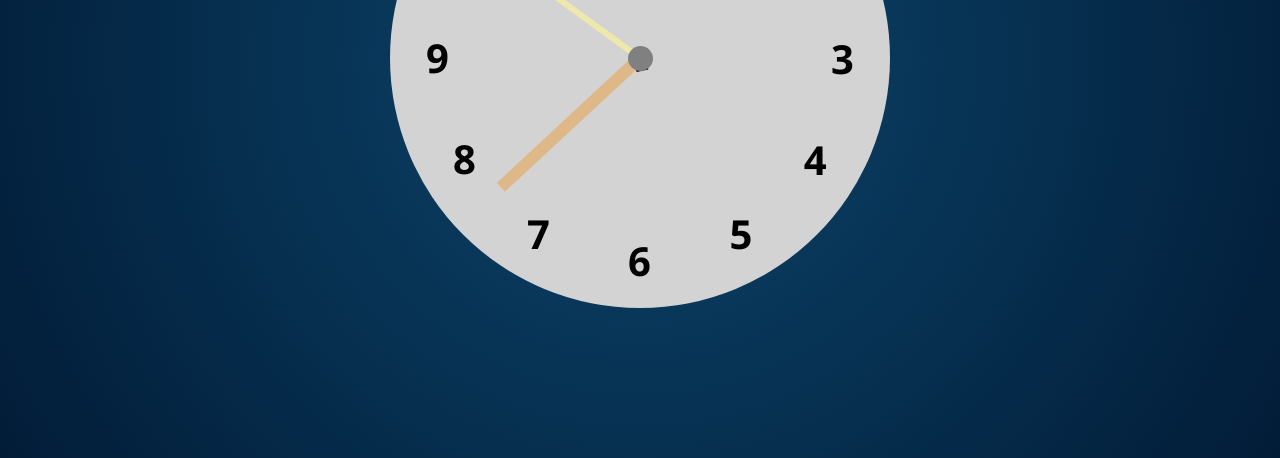
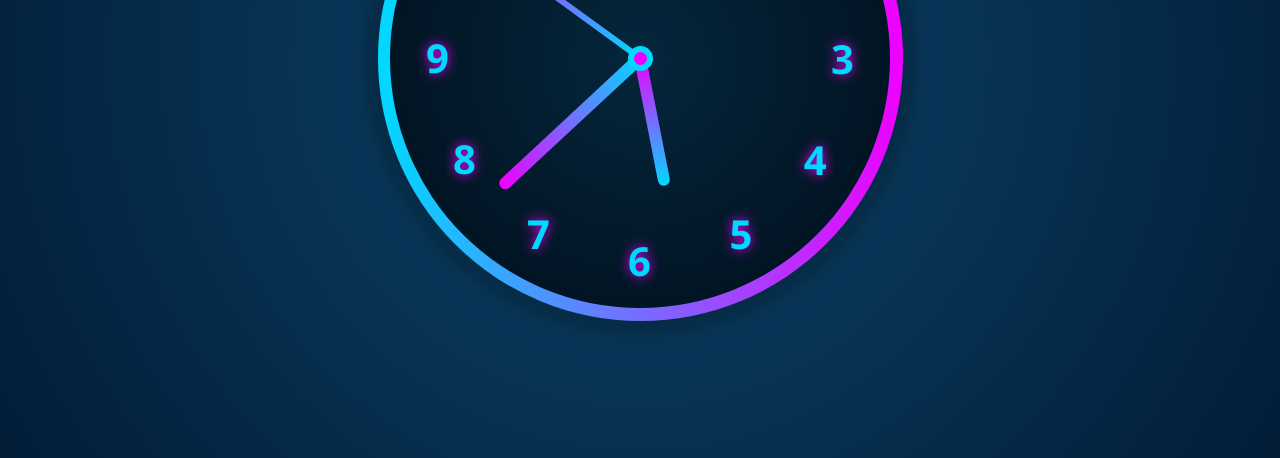
Before and after one commit to FRwebdesigner/clock, a plain HTML site: page index.html in a window 1280 px wide. Shown: the part 342-800 px from the top of the page. Drawn offline with Linux system fonts and the light colour scheme.

Commit message:
new commit

```diff
--- a/file.js
+++ b/file.js
@@ -13,7 +13,7 @@ function clockTick() {
     rotateClockHand(hourHand, hours);
 }
 
-function rotateClockHand(element, rotation){
+function rotateClockHand(element, rotation) {
     element.style.setProperty('--rotate', rotation * 360);
 
 }
--- a/style.css
+++ b/style.css
@@ -17,12 +17,23 @@ body {
     width: 500px;
     height: 500px;
     position: relative;
-    background-color: lightgray;
+    /* background-color: lightgray; */
     border-radius: 50%;
     display: flex;
     justify-content: center;
     align-items: center;
+    background: radial-gradient(circle, #05263c, #000d1a);
+}
 
+.clock::before{
+    content: "";
+    width: 525px;
+    height: 525px;
+    position: absolute;
+    border-radius: 50%;
+    background: linear-gradient(to right ,#00d9ff, #ee00ff);
+    box-shadow: 0 0 15px 15px rgba(0, 0, 0, 0.2);
+    z-index: -1;
 }
 
 .number {
@@ -31,6 +42,8 @@ body {
     text-align: center;
     inset: 20px;
     font-size: 40px;
+    color: #00d9ff;
+    text-shadow: 0 0 12px #ee00ff;
 }
 
 .number b {
@@ -42,7 +55,8 @@ body {
     position: absolute;
     width: 25px;
     height: 25px;
-    background-color: gray;
+    background-color: #ee00ff;
+    border: 6px solid #00d9ff;
     border-radius: 50%;
 }
 
@@ -54,22 +68,23 @@ body {
     transform: translate(-50%) rotate(calc(var(--rotate) *
     1deg));
     transform-origin: bottom;
+    border-radius: 30px 30px 0 0 ;
 }
 
 .hour-hand {
     width: 12px;
-    height: 13px;
-    background-color: black;
+    height: 130px;
+    background: linear-gradient(#00d9ff, #ee00ff);
 }
 
 .minute-hand {
     width: 12px;
     height: 190px;
-    background-color: burlywood;
+    background: linear-gradient(to top, #00d9ff, #ee00ff);
 }
 
 .second-hand {
     width: 6px;
     height: 210px;
-    background-color: palegoldenrod;
+    background: linear-gradient(to top, #00d9ff, #ee00ff);
 }
```
